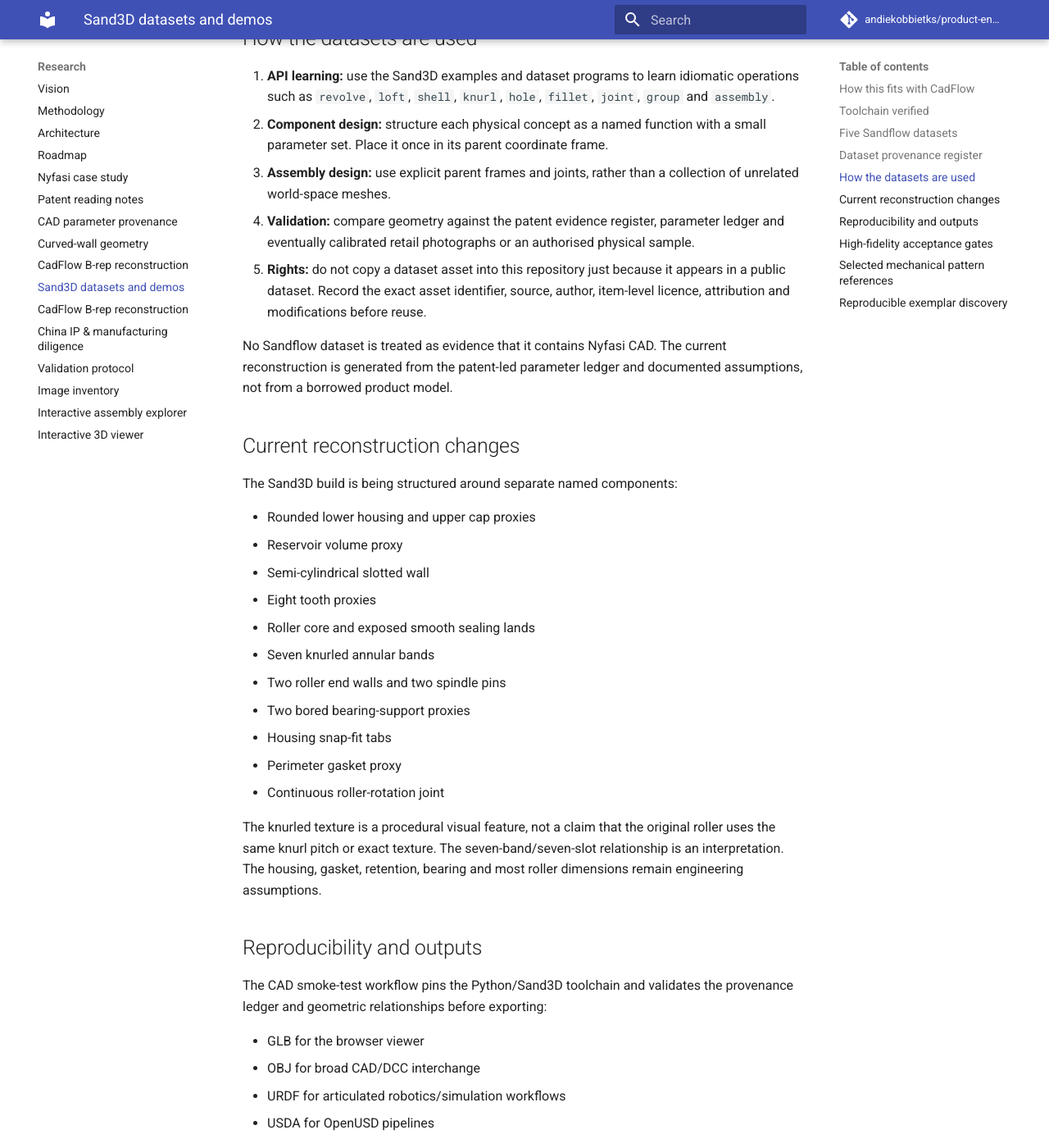
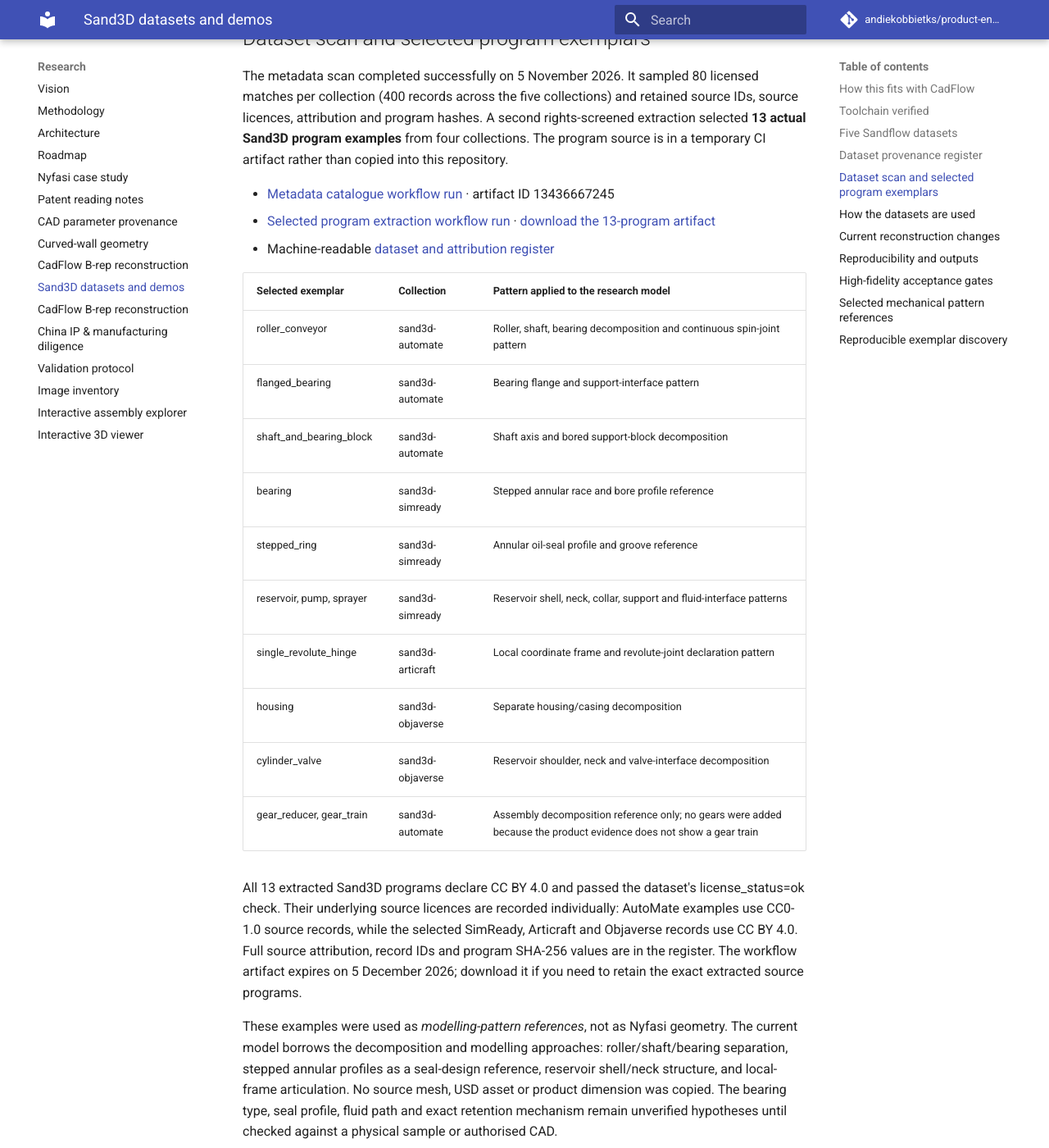
Before and after one commit to andiekobbietks/product-engineering-lab, an MkDocs documentation site: the page built from docs/experiments/sand3d-dataset-strategy.md, in a window 1280 px wide and 1400 px high, scrolled down 1991 px. Shown: the whole window at 82% size. Built offline with MkDocs 1.6.1 and Material for MkDocs 9.7.7, drawn with Linux system fonts in a browser that asks for light colours; comment, search, counter and statistics services are not loaded.

Commit message:
Document actual licensed Sand3D exemplar samples and design-pattern mapping

```diff
--- a/docs/experiments/sand3d-dataset-strategy.md
+++ b/docs/experiments/sand3d-dataset-strategy.md
@@ -33,6 +33,31 @@ The current Hugging Face dataset cards declare CC-BY-4.0 for the Sandflow datase
 ## Dataset provenance register
 
 The machine-readable [dataset register](https://github.com/andiekobbietks/product-engineering-lab/blob/main/experiments/001-nyfasi-reconstruction/evidence/sand3d-huggingface-dataset-register.json) records the five source IDs, intended use and reuse restrictions. No source mesh or model has been copied into the repository. The generated Sand3D programs may be labelled CC BY 4.0 by the upstream project, but Hugging Face notes that dataset-card licence metadata is a declaration and users should review the actual card and underlying source rights before use. See [Hugging Face dataset-card guidance](https://huggingface.co/docs/hub/en/datasets-cards) and [licence guidance](https://huggingface.co/docs/hub/main/repositories-licenses).
+
+## Dataset scan and selected program exemplars
+
+The metadata scan completed successfully on 5 November 2026. It sampled 80 licensed matches per collection (400 records across the five collections) and retained source IDs, source licences, attribution and program hashes. A second rights-screened extraction selected **13 actual Sand3D program examples** from four collections. The program source is in a temporary CI artifact rather than copied into this repository.
+
+- [Metadata catalogue workflow run](https://github.com/andiekobbietks/product-engineering-lab/actions/runs/42072237892) · artifact ID 13436667245
+- [Selected program extraction workflow run](https://github.com/andiekobbietks/product-engineering-lab/actions/runs/42072931451) · [download the 13-program artifact](https://github.com/andiekobbietks/product-engineering-lab/actions/runs/42072931451/artifacts/13435584785)
+- Machine-readable [dataset and attribution register](https://github.com/andiekobbietks/product-engineering-lab/blob/main/experiments/001-nyfasi-reconstruction/evidence/sand3d-huggingface-dataset-register.json)
+
+| Selected exemplar | Collection | Pattern applied to the research model |
+|---|---|---|
+| roller_conveyor | sand3d-automate | Roller, shaft, bearing decomposition and continuous spin-joint pattern |
+| flanged_bearing | sand3d-automate | Bearing flange and support-interface pattern |
+| shaft_and_bearing_block | sand3d-automate | Shaft axis and bored support-block decomposition |
+| bearing | sand3d-simready | Stepped annular race and bore profile reference |
+| stepped_ring | sand3d-simready | Annular oil-seal profile and groove reference |
+| reservoir, pump, sprayer | sand3d-simready | Reservoir shell, neck, collar, support and fluid-interface patterns |
+| single_revolute_hinge | sand3d-articraft | Local coordinate frame and revolute-joint declaration pattern |
+| housing | sand3d-objaverse | Separate housing/casing decomposition |
+| cylinder_valve | sand3d-objaverse | Reservoir shoulder, neck and valve-interface decomposition |
+| gear_reducer, gear_train | sand3d-automate | Assembly decomposition reference only; no gears were added because the product evidence does not show a gear train |
+
+All 13 extracted Sand3D programs declare CC BY 4.0 and passed the dataset's license_status=ok check. Their underlying source licences are recorded individually: AutoMate examples use CC0-1.0 source records, while the selected SimReady, Articraft and Objaverse records use CC BY 4.0. Full source attribution, record IDs and program SHA-256 values are in the register. The workflow artifact expires on 5 December 2026; download it if you need to retain the exact extracted source programs.
+
+These examples were used as *modelling-pattern references*, not as Nyfasi geometry. The current model borrows the decomposition and modelling approaches: roller/shaft/bearing separation, stepped annular profiles as a seal-design reference, reservoir shell/neck structure, and local-frame articulation. No source mesh, USD asset or product dimension was copied. The bearing type, seal profile, fluid path and exact retention mechanism remain unverified hypotheses until checked against a physical sample or authorised CAD.
 
 ## How the datasets are used
 
```
